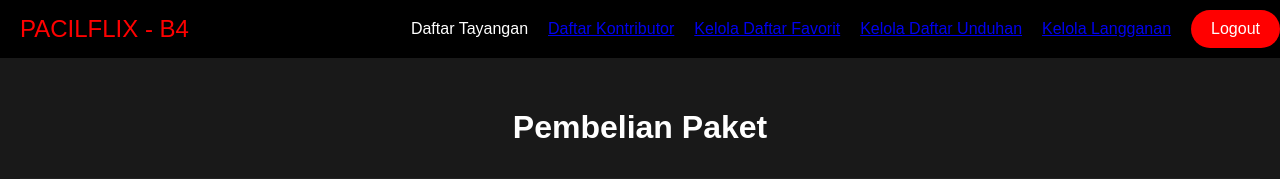
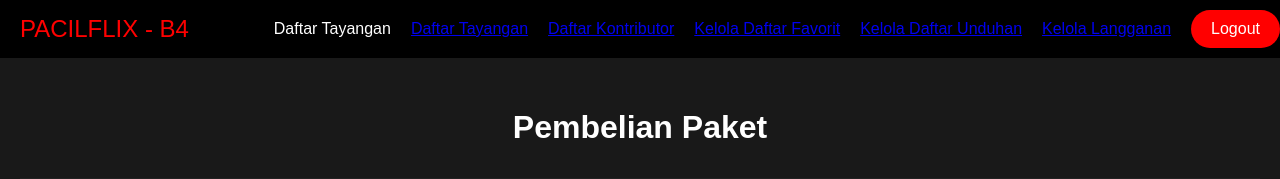
Before and after one commit to BASDAT-B4/Pacilflix-B4, a Django app: template langganan/templates/beli_paket.html in a window 1280 px wide. Shown: the top 179 px of the page. Run offline with Django 3.2, Linux system fonts and the light colour scheme; the template is opened without the code that fills it, so the values that code supplies are empty.

Commit message:
Adding navbar

```diff
--- a/daftar_kontributor/templates/list_kontributor.html
+++ b/daftar_kontributor/templates/list_kontributor.html
@@ -97,6 +97,7 @@ th {
     <div class="nav-container">
         <div class="nav-links">
             <div class="nav-text"><a>Daftar Tayangan</a></div>
+            <div class="nav-text"><a href="{% url 'tayangan:shows' %}">Daftar Tayangan</a></div>
             <div class="nav-text"><a href="{% url 'daftar_kontributor:daftar_kontributor' %}">Daftar Kontributor</a></div>
             <div class="nav-text"><a href="{% url 'daftar_favorit:show_daftar_favorit' %}">Kelola Daftar Favorit</a></div>
             <div class="nav-text"><a href="{% url 'daftar_unduhan:show_daftar_unduhan' %}">Kelola Daftar Unduhan</a></div>
--- a/langganan/templates/beli_paket.html
+++ b/langganan/templates/beli_paket.html
@@ -95,6 +95,7 @@ button {
     <div class="nav-container">
         <div class="nav-links">
             <div class="nav-text"><a>Daftar Tayangan</a></div>
+            <div class="nav-text"><a href="{% url 'tayangan:shows' %}">Daftar Tayangan</a></div>
             <div class="nav-text"><a href="{% url 'daftar_kontributor:daftar_kontributor' %}">Daftar Kontributor</a></div>
             <div class="nav-text"><a href="{% url 'daftar_favorit:show_daftar_favorit' %}">Kelola Daftar Favorit</a></div>
             <div class="nav-text"><a href="{% url 'daftar_unduhan:show_daftar_unduhan' %}">Kelola Daftar Unduhan</a></div>
--- a/langganan/templates/cru_langganan.html
+++ b/langganan/templates/cru_langganan.html
@@ -93,6 +93,7 @@ button {
     <div class="nav-container">
         <div class="nav-links">
             <div class="nav-text"><a>Daftar Tayangan</a></div>
+            <div class="nav-text"><a href="{% url 'tayangan:shows' %}">Daftar Tayangan</a></div>
             <div class="nav-text"><a href="{% url 'daftar_kontributor:daftar_kontributor' %}">Daftar Kontributor</a></div>
             <div class="nav-text"><a href="{% url 'daftar_favorit:show_daftar_favorit' %}">Kelola Daftar Favorit</a></div>
             <div class="nav-text"><a href="{% url 'daftar_unduhan:show_daftar_unduhan' %}">Kelola Daftar Unduhan</a></div>
```
